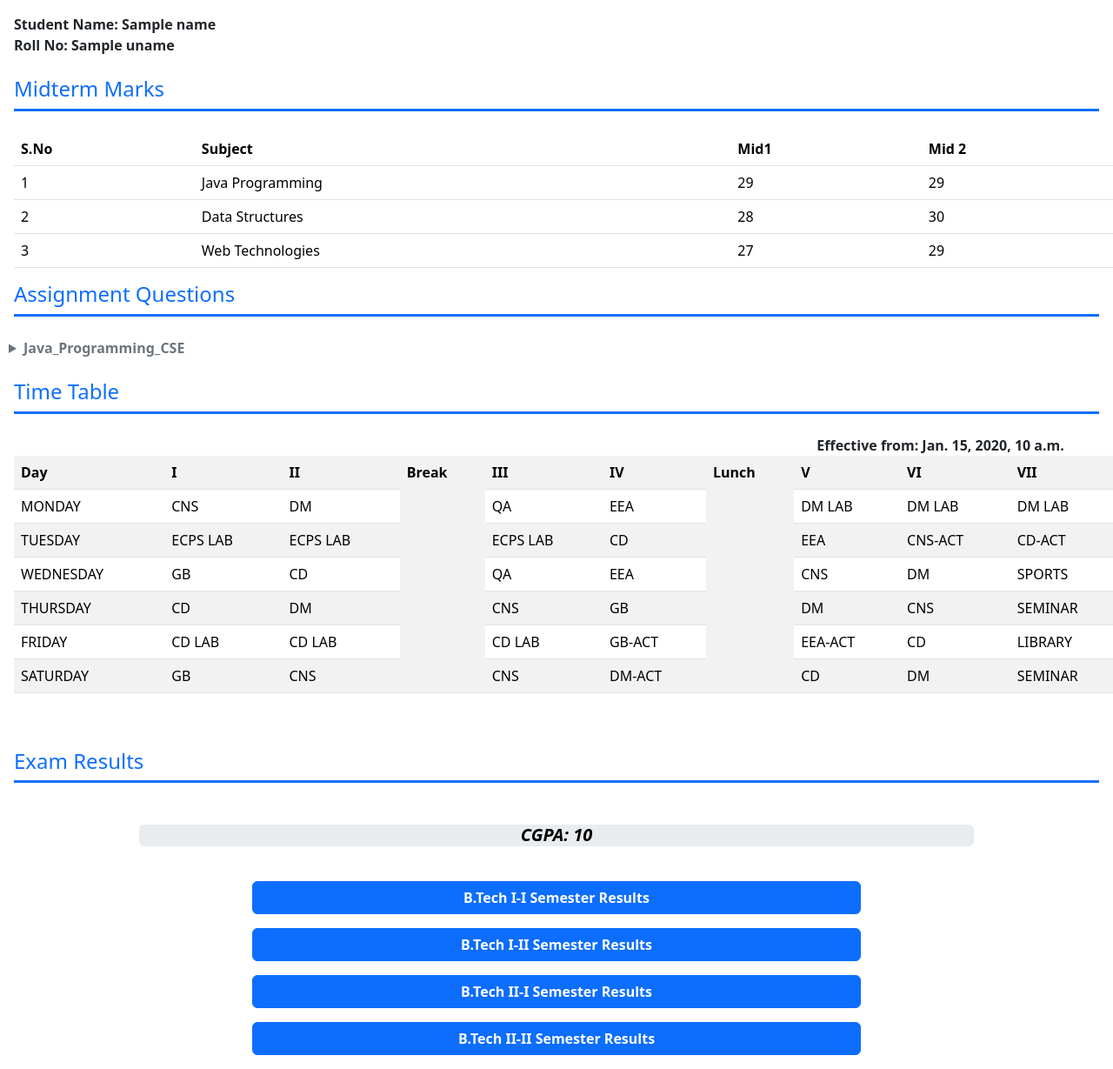
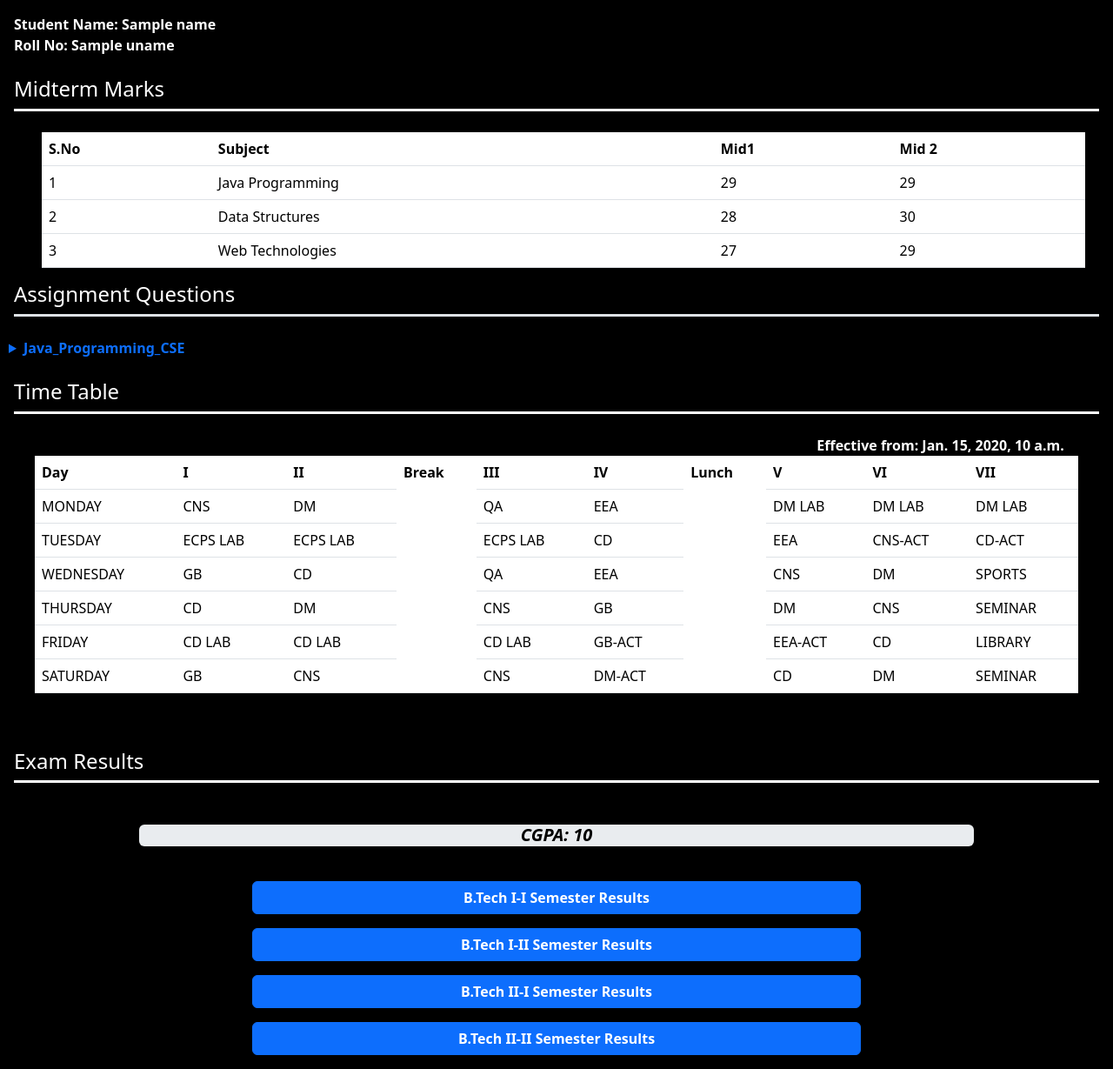
Before and after one commit to saketh3118/CollegeManagement, a Django app: template user/templates/academics.html in a window 1280 px wide; the page is wider, and only the part inside the window is pictured. Shown: the part 61-1290 px from the top of that part at 87% size. Run offline with Django 4.2, Linux system fonts and the light colour scheme; data comes from the database, SQL or seed files in the repository; both versions use the stored data as it was after the commit; the template is opened without the code that fills it: values that come from a table or form of the project are taken from there, most other values are stand-ins (such as "Sample title", 1, 10 or a date in 2020).

Commit message:
made css changes

```diff
--- a/user/templates/academics.html
+++ b/user/templates/academics.html
@@ -1,14 +1,14 @@
 {% extends 'base.html' %}
-{% block content %}
+{% block content%}
 <strong>
-       <div class="mx-3 mt-3"> Student Name: {{name}}</div>
-        <div class="mx-3">Roll No: {{uname}}</div>
+       <div class="mx-3 mt-3 text-white"> Student Name: {{name}}</div>
+        <div class="mx-3 text-white" text-white>Roll No: {{uname}}</div>
 </strong>
 <br>
-<div class="h4 pb-2 mb-4 mx-3 text-primary border-bottom border-3 border-primary">
+<div class="h4 pb-2 mb-4 mx-3 text-white border-bottom border-3 border-white">
     Midterm Marks
-  </div>
-  <table class="mx-3 table table-hover">
+</div>
+  <table class="mx-5 table table-hover text-white" style="width:1200px;">
     <tr>
         <th>S.No</th><th>Subject</th><th>Mid1</th><th>Mid 2</th>
     </tr>
@@ -17,24 +17,24 @@
     <tr><td>3</td><td>Web Technologies</td><td>{{m1.Web_Technologies_Cse}}</td><td>{{m2.Web_Technologies_Cse}}</td>
 
   </table>
-<div class="h4 pb-2 mb-4 mx-3 text-primary border-bottom border-3 border-primary">
+<div class="h4 pb-2 mb-4 mx-3 text-white border-bottom border-3">
     Assignment Questions
   </div>
     {% for assign in assignments %}
     {% if assign.sub != ""%}
-      <details style="padding-left:10px;">
-            <summary class="text-secondary"><strong>{{assign.sub}}</strong></summary>
+      <details style="padding-left:10px;" class="text-white">
+            <summary class="text-primary"><strong>{{assign.sub}}</strong></summary>
             <br>
         <div class="container" style="width:1300px;">
            <div class="row" style="margin-left:160px;">
-             <div class="col-10" style="border:2px solid black;"><center>{{assign.sub}}</center></div>
-             <div class="col-5" style="border:2px solid black;"><center>Mid1</center>
+             <div class="col-10" style="border:2px solid white;"><center>{{assign.sub}}</center></div>
+             <div class="col-5" style="border:2px solid white;"><center>Mid1</center>
              Q1:{{assign.q1}}<br>
              Q2:{{assign.q2}}<br>
              Q3:{{assign.q3}}<br>
              Q4:{{assign.q4}}<br>
              Q5:{{assign.q5}}</div>
-             <div class="col-5" style="border:2px solid black;">
+             <div class="col-5" style="border:2px solid white;">
                 <center>Mid2</center>
                 Q1:{{assign.q6}}<br>
                 Q2:{{assign.q7}}<br>
@@ -48,12 +48,12 @@
         {% endif %}
 {% endfor %}
         <br>
-        <div class="h4 pb-2 mb-4 mx-3 text-primary border-bottom border-3 border-primary">
+        <div class="h4 pb-2 mb-4 mx-3 text-white border-bottom border-3 border-white">
             Time Table
         </div>
         <center>
-        <strong style="margin-left:69vw;">Effective from: {{date}}</strong>
-        <table class="table mx-3 table-striped">
+        <strong class="text-white" style="margin-left:69vw;">Effective from: {{date}}</strong>
+        <table class="table table-hover mx-3 text-white" style="width:1200px;">
             <tr>
                 <th>Day</th><th>I</th><th>II</th><th rowspan="7">Break</th><th>III</th><th>IV</th><th rowspan="7">Lunch</th><th>V</th><th>VI</th><th>VII</th>
             </tr>
@@ -68,7 +68,7 @@
           <br>
 
 
-          <div class="h4 pb-2 mb-4 mx-3 text-primary border-bottom border-3 border-primary">
+          <div class="h4 pb-2 mb-4 mx-3 text-white border-bottom border-3 border-white">
             Exam Results
           </div>
        <center>
@@ -78,10 +78,10 @@
               <div class="progress-bar bg-danger"></div>
             </div>
             <div class="progress" role="progressbar" aria-label="Segment two" aria-valuenow="33" aria-valuemin="0" aria-valuemax="100" style="width:{{v2}}%;height:25px;">
-              <div class="progress-bar bg-secondary"></div>
+              <div class="progress-bar bg-warning"></div>
             </div>
             <div class="progress" role="progressbar" aria-label="Segment three" aria-valuenow="33" aria-valuemin="0" aria-valuemax="100" style="width:{{v3}}%;height:25px;">
-              <div class="progress-bar bg-info"></div>
+              <div class="progress-bar bg-success"></div>
             </div>
           </div>
           <p style="display:inline-block;position:relative;bottom:38px;font-size:20px;color:black;margin:0px;padding:0px;"><i><b>CGPA: {{avg}}</b></i></p>
@@ -91,8 +91,8 @@
     </button>
   </p>
       <div class="collapse collapse-horizontal" id="collapseWidthExample">
-          <div class="card card-body" style="width:1000px;">
-            <table class="table table-hover">
+          <div class="card card-body bg-black" style="width:1000px;">
+            <table class="table table-hover bg-black text-white">
                 <tr>
                     <th>S.No</th>
                     <th>Subject</th>
@@ -149,7 +149,7 @@
                 </tr>
               </table>
               <strong>
-              <p>SGPA : {{sum1}}</p>
+              <p class="text-white">SGPA : {{sum1}}</p>
               </strong>
         </div>
     </div>
@@ -159,8 +159,8 @@
     </button>
   </p>
       <div class="collapse collapse-horizontal" id="collapseWidthExample2">
-          <div class="card card-body" style="width:1000px;">
-            <table class="table table-hover">
+          <div class="card card-body bg-black" style="width:1000px;">
+            <table class="table bg-black text-white table-hover">
                 <tr>
                     <th>S.No</th>
                     <th>Subject</th>
@@ -217,7 +217,7 @@
                 </tr>
               </table>
               <strong>
-              <p>SGPA : {{sum2}}</p>
+              <p class="text-white">SGPA : {{sum2}}</p>
               </strong>
         </div>
     </div>
@@ -229,8 +229,8 @@
     </button>
   </p>
       <div class="collapse collapse-horizontal" id="collapseWidthExample3">
-          <div class="card card-body" style="width:1000px;">
-            <table class="table table-hover">
+          <div class="card card-body bg-black" style="width:1000px;">
+            <table class="table table-hover bg-black text-white">
                 <tr>
                     <th>S.No</th>
                     <th>Subject</th>
@@ -293,7 +293,7 @@
                 </tr>
               </table>
               <strong>
-              <p>SGPA : {{sum3}}</p>
+              <p class="text-white">SGPA : {{sum3}}</p>
               </strong>
         </div>
     </div>
@@ -306,8 +306,8 @@
     </button>
   </p>
       <div class="collapse collapse-horizontal" id="collapseWidthExample4">
-          <div class="card card-body" style="width:1000px;">
-            <table class="table table-hover">
+          <div class="card card-body bg-black" style="width:1000px;">
+            <table class="table bg-black text-white table-hover">
                 <tr>
                     <th>S.No</th>
                     <th>Subject</th>
@@ -370,15 +370,9 @@
                 </tr>
               </table>
               <strong>
-              <p>SGPA : {{sum4}}</p>
+              <p class="text-white">SGPA : {{sum4}}</p>
               </strong>
         </div>
     </div>
 </center>
-
-
-
-
-
-
 {% endblock %}
--- a/user/templates/assignments.html
+++ b/user/templates/assignments.html
@@ -5,9 +5,9 @@
     <button type="button" class="btn btn-primary dropdown-toggle" data-bs-toggle="dropdown" aria-expanded="false">
       Mid Exam
     </button>
-    <ul class="dropdown-menu">
-        <li><a class="dropdown-item" href="/mid1">Mid 1</a></li>
-        <li><a class="dropdown-item" href="/mid2">Mid 2</a></li>
+    <ul class="dropdown-menu bg-black">
+        <li><a class="dropdown-item text-white" href="/mid1">Mid 1</a></li>
+        <li><a class="dropdown-item text-white" href="/mid2">Mid 2</a></li>
     </ul>
 </div>
 </center>
--- a/user/templates/base.html
+++ b/user/templates/base.html
@@ -3,8 +3,8 @@
   <meta name="viewport" content="width=1300px;, initial-scale=0.7">
     <link href="https://cdn.jsdelivr.net/npm/bootstrap@5.3.0-alpha1/dist/css/bootstrap.min.css" rel="stylesheet" integrity="sha384-GLhlTQ8iRABdZLl6O3oVMWSktQOp6b7In1Zl3/Jr59b6EGGoI1aFkw7cmDA6j6gD" crossorigin="anonymous">
     <script src="https://cdn.jsdelivr.net/npm/bootstrap@5.3.0-alpha1/dist/js/bootstrap.bundle.min.js" integrity="sha384-w76AqPfDkMBDXo30jS1Sgez6pr3x5MlQ1ZAGC+nuZB+EYdgRZgiwxhTBTkF7CXvN" crossorigin="anonymous"></script>
-</head>
-<body>
+  </head>
+<body class="bg-black">
   <nav class="navbar navbar-expand-lg sticky-top" style="background-color:black;">
         <div class="container-fluid">
           <button class="navbar-toggler" type="button" data-bs-toggle="collapse" data-bs-target="#navbarNav" aria-controls="navbarNav" aria-expanded="false" aria-label="Toggle navigation">
--- a/user/templates/base2.html
+++ b/user/templates/base2.html
@@ -7,7 +7,7 @@
 
 </style>
 </head>
-<body>
+<body class="bg-black">
     <nav class="navbar navbar-expand-lg sticky-top" style="background-color:black;">
         <div class="container-fluid">
           <button class="navbar-toggler" type="button" data-bs-toggle="collapse" data-bs-target="#navbarNav" aria-controls="navbarNav" aria-expanded="false" aria-label="Toggle navigation">
--- a/user/templates/index.html
+++ b/user/templates/index.html
@@ -30,8 +30,6 @@
         <p class="m-3"><a class="btn btn-primary" href="#" role="button">View details &raquo;</a></p>
       </div>
     </div>
-
     <hr>
-
   </div>
 {% endblock %}
--- a/user/templates/logout.html
+++ b/user/templates/logout.html
@@ -1,8 +1,8 @@
 {% extends 'base.html' %}
 {% block content %}
-   <div class="container my-5" style="border-radius:4px;border:2px solid black;width:400px;height:170px;">
+   <div class="container my-5" style="border-radius:4px;border:2px solid white;width:400px;height:170px;">
     <center style="position:relative;top:30px;">
-     <p>Are You Sure,Do You Want to Logout?</p>
+     <p class="text-white">Are You Sure,Do You Want to Logout?</p>
      <a href="/home"><button class="btn btn-primary">Yes</button></a>
      <button class="btn btn-primary" onclick="history.back()">No</button>
     </center>
--- a/user/templates/logoutf.html
+++ b/user/templates/logoutf.html
@@ -1,8 +1,8 @@
 {% extends 'base2.html' %}
 {% block content %}
-   <div class="container my-5" style="border-radius:4px;border:2px solid black;width:400px;height:170px;">
+   <div class="container my-5" style="border-radius:4px;border:2px solid white;width:400px;height:170px;">
     <center style="position:relative;top:30px;">
-     <p>Are You Sure,Do You Want to Logout?</p>
+     <p class="text-white">Are You Sure,Do You Want to Logout?</p>
      <a href="/home"><button class="btn btn-primary">Yes</button></a>
      <button class="btn btn-primary" onclick="history.back()">No</button>
     </center>
--- a/user/templates/marks.html
+++ b/user/templates/marks.html
@@ -7,7 +7,7 @@
     <div class="btn-group" style="margin-top:10px;">
 <form action="/marks" method="post">
     {% csrf_token %}
-        <table class="table" style="width:1300px;">
+        <table class="table text-white" style="width:1300px;">
             <thead>
               <tr>
                 <th scope="col">Name</th>
@@ -21,8 +21,8 @@
                 <tr>
                     <th scope="row">{{student.name}}</th>
                     <td>{{student.username}}</td>
-                    <td><input type="number" name="{{student.username}}" class="text-primary"style="border:2px solid;border-radius:10px;"></td>
-                    <td><input type="number" name="{{student.name}}"class="text-primary"style="border:2px solid;border-radius:10px;"></td>
+                    <td><input type="number" name="{{student.username}}" class="text-primary bg-black text-white" style="border:2px solid white;border-radius:10px;"></td>
+                    <td><input type="number" name="{{student.name}}"class="text-primary bg-black text-white" style="border:2px solid white;border-radius:10px;"></td>
                 </tr>
                 {% endfor %}
             </tbody>
```
Also changed, not shown: user/templates/attendance.html (+7 -7 lines), user/templates/contactus.html (+5 -6 lines), user/templates/mid1.html (+6 -6 lines), user/templates/mid2.html (+6 -6 lines), db.sqlite3, user/static/img/MREC_logo.jpeg (deleted), user/static/img/icons8-login-96.png (deleted), user/static/img/slide1.jpeg (deleted), user/static/img/slide2.jpeg (deleted), user/static/img/slide3.jpeg (deleted).
